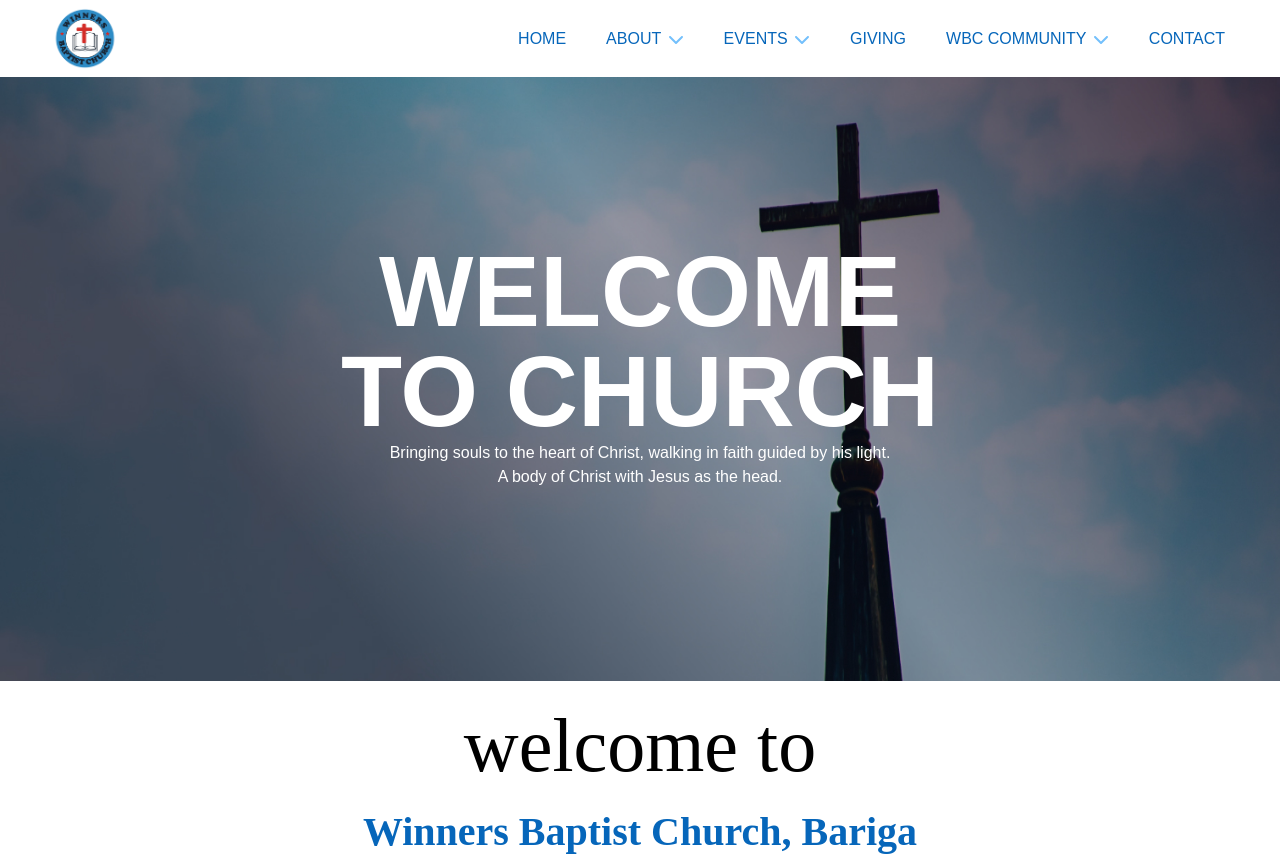
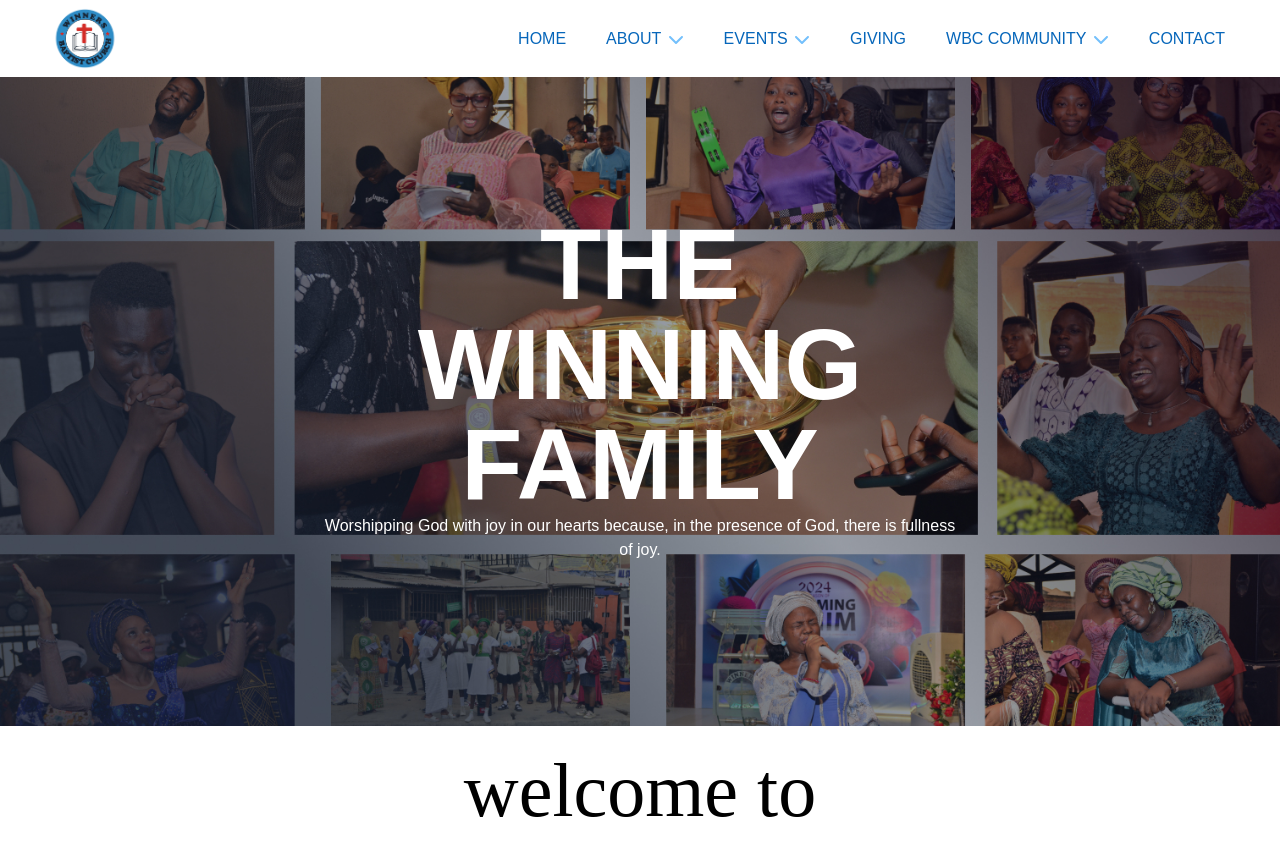
Before and after one commit to ifeday1/wbc-website, a React (Create React App) app: page / in a window 1280 px wide. Shown: the top 856 px of the page. Built offline with nearby package versions, Linux system fonts and the light colour scheme.

Commit message:
Carousel

```diff
--- a/src/components/Carousel.jsx
+++ b/src/components/Carousel.jsx
@@ -7,6 +7,7 @@ import Slider from 'react-slick';
 
 import Slider1 from '../assests/Slide1.jpg';
 import Slider2 from '../assests/Building.jpg';
+import Slider3 from '../assests/slide3.jpg';
 
 const Carousel = () => {
   const settings = {
@@ -37,10 +38,21 @@ const Carousel = () => {
         <div className='carousel-slide'>
           <img src={Slider2} alt='church building' />
           <div className='carousel-text'>
-            <h3>Slide 2</h3>
-            <p>Your text here...</p>
+            <h3>TRUST IN GOD</h3>
+            <p>Don’t let your hearts be troubled</p>
           </div>
         </div>
+        <div className='carousel-slide'>
+          <img src={Slider3} alt='church building' />
+          <div className='carousel-text'>
+            <h3>THE WINNING FAMILY </h3>
+            <p>
+              Worshipping God with joy in our hearts because, in the presence of
+              God, there is fullness of joy.
+            </p>
+          </div>
+        </div>
+
         {/* Add more slides as needed */}
       </Slider>
     </>
```
Also changed, not shown: src/assests/slide3.jpg (added).
